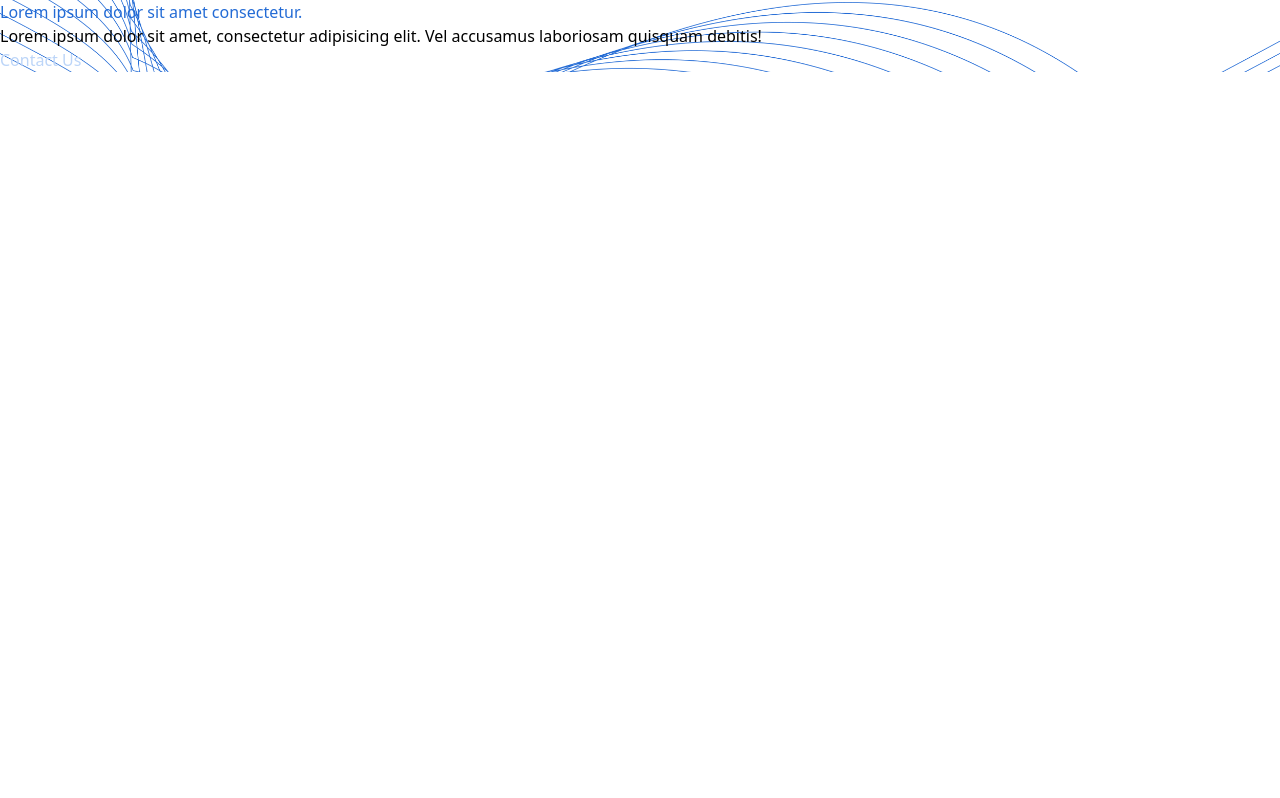
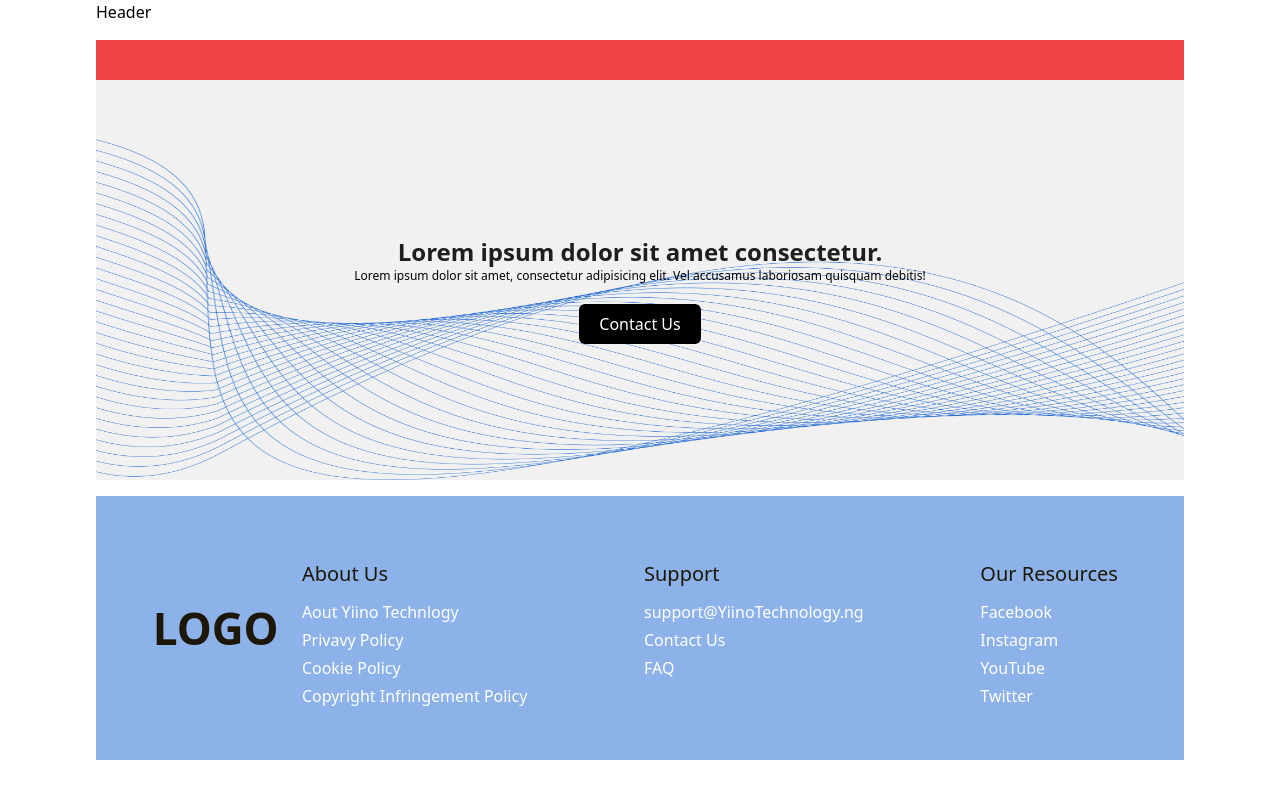
Before and after one commit to Angyusarah/yiino, a React (Vite) app: page / in a window 1280 px wide. Built offline with nearby package versions, Linux system fonts and the light colour scheme.

Commit message:
created container component

```diff
--- a/src/Componentgs/Header.jsx
+++ /dev/null
@@ -1,47 +0,0 @@
-const Header = () => {
-    const [isHidden, setIsHidden] = useState(true);
-    const toggleIsHidden = () => {
-      setIsHidden(!isHidden);
-    };
-
-    return (
-      <div>
-        <nav className={" justify-center   md:flex md:w-436 "}>
-          <ul
-            className={
-              `${isHidden ? "-translate-y-60" : "-translate-y-0"}` +
-              " absolute -left-4 -top-4 z-20 flex h-56 w-3/4 flex-col gap-5 rounded-none  bg-whiteSmoke pl-4 pt-16 text-lg text-gray transition duration-500 md:static md:h-12 md:w-full md:-translate-y-0 md:flex-row  md:items-center md:justify-between md:gap-0 md:rounded-3xl md:px-10 md:pt-0 md:text-sm "
-            }
-          >
-            <li>
-              <Link
-                className={`${activeRoute() === "/" ? "md:active-route" : ""}`}
-                to={"/"}>
-                Home
-              </Link>
-            </li>
-
-            <li>
-              <Link
-                className={`${
-                  activeRoute() === "/about-us" ? "md:active-route" : ""
-                }`}
-                to={"/"}
-              >
-                About Us
-              </Link>
-            </li>
-            <li>
-              <Link
-                className={`${activeRoute() === "/faq" ? "md:active-route" : ""}`}
-                to={"/"}
-              >
-                FAQ
-              </Link>
-            </li>
-          </ul>
-        </nav>
-      </div>
-    );
-  };
-  export default Header;
--- a/src/Componentgs/Hero.jsx
+++ /dev/null
@@ -1,13 +0,0 @@
-const Hero = () => {
-    return (
-      <div>
-          <div className=" bg-heroBg bg-center bg-cover">
-              <h1 className=" text-footerblue" >Lorem ipsum dolor sit amet consectetur.</h1>
-              <p>Lorem ipsum dolor sit amet, consectetur adipisicing elit. Vel accusamus laboriosam quisquam debitis!</p>
-              <button className="text-lightblue">Contact Us</button>
-          </div>
-      </div>
-    )
-  }
-
-  export default Hero
--- /dev/null
+++ b/src/Components/Container.jsx
@@ -0,0 +1,14 @@
+import Footer from "./Footer"
+import Header from "./Header"
+
+const Container = ({children}) => {
+  return (
+    <div className="flex flex-col gap-4 lg:px-24">
+      <Header/>
+      {children}
+      <Footer/>
+    </div>
+  )
+}
+
+export default Container
--- /dev/null
+++ b/src/Components/Footer.jsx
@@ -0,0 +1,44 @@
+const Footer = () => {
+  return (
+    <footer className="flex flex-col bg-footerblue text-center py-5 text-white md:flex-row md:gap-20 md:px-17">
+        <div className="my-5 md:flex md:justify-center md:items-center">
+            <h4 className="font-semibold text-[44px] text-navyblue md:w-[10%]">LOGO</h4>
+        </div>
+
+        <div className="md:flex md:justify-between md:text-left md:w-[75%]">
+        <div  className="my-8">
+            <h6 className=" text-navyblue text-xl my-3">About Us</h6>
+            <ul className="flex flex-col gap-1">
+                <li>Aout Yiino Technlogy</li>
+                <li>Privavy Policy</li>
+                <li>Cookie Policy</li>
+                <li>Copyright Infringement Policy</li>
+            </ul>
+        </div>
+
+        <div className="my-8">
+            <h6 className=" text-navyblue text-xl my-3">Support</h6>
+            <ul className="flex flex-col gap-1">
+                <li>support@YiinoTechnology.ng</li>
+                <li>Contact Us</li>
+                <li>FAQ</li>
+            </ul>
+        </div>
+
+        <div className="my-8">
+            <h6 className=" text-navyblue text-xl my-3">Our Resources</h6>
+            <ul className="flex flex-col gap-1">
+                <li>Facebook</li>
+                <li>Instagram</li>
+                <li>YouTube</li>
+                <li>Twitter</li>
+            </ul>
+        </div>
+        </div>
+
+
+    </footer>
+  )
+}
+
+export default Footer
--- /dev/null
+++ b/src/Components/Header.jsx
@@ -0,0 +1,9 @@
+import React from 'react'
+
+function Header() {
+  return (
+    <div>Header</div>
+  )
+}
+
+export default Header
--- /dev/null
+++ b/src/Components/Hero.jsx
@@ -0,0 +1,18 @@
+const Hero = () => {
+    return (
+      <div className="flex flex-col justify-center items-center bg-offwhite w-full">
+        <div className=" w-full h-10 bg-red-500"></div>
+        <div className="bg-heroBg bg-center bg-[length:100%_100%]  flex justify-center  items-center  h-[400px] w-full">
+          <div className=" text-center ">
+            <div className="my-5">
+              <h1 className=" text-headercolor font-bold text-2xl" >Lorem ipsum dolor sit amet consectetur.</h1>
+              <p className="text-xs">Lorem ipsum dolor sit amet, consectetur adipisicing elit. Vel accusamus laboriosam quisquam debitis!</p>
+            </div>
+              <button className=" bg-black text-white px-5 py-2 rounded-md">Contact Us</button>
+          </div>
+      </div>
+      </div>
+    )
+  }
+
+  export default Hero
--- a/src/Pages/LandingPage.jsx
+++ b/src/Pages/LandingPage.jsx
@@ -1,10 +1,11 @@
-import Hero from "../Componentgs/Hero"
+import Hero from "../Components/Hero"
+import Container from "../Components/Container"
 
 const LandingPage = () => {
   return (
-    <div>
-        <Hero/>
-    </div>
+    <Container>
+      <Hero/>
+    </Container>
   )
 }
 
--- a/tailwind.config.js
+++ b/tailwind.config.js
@@ -11,11 +11,12 @@ export default {
       },
       colors:{
         lightblue: "#BCD5F8",
-        footerblue: "#236BD5",
+        footerblue: "rgba(35, 107, 213, 0.52)",
         navyblue: "#1C1707",
         yellow: "#FFC120",
         headercolor: "#1E1E1E",
-        textcolor: "#444444"
+        textcolor: "#444444",
+        offwhite: "#F1F1F1"
       },
       backgroundImage: {
         heroBg: "url('/src/assets/Group.png')",
```
